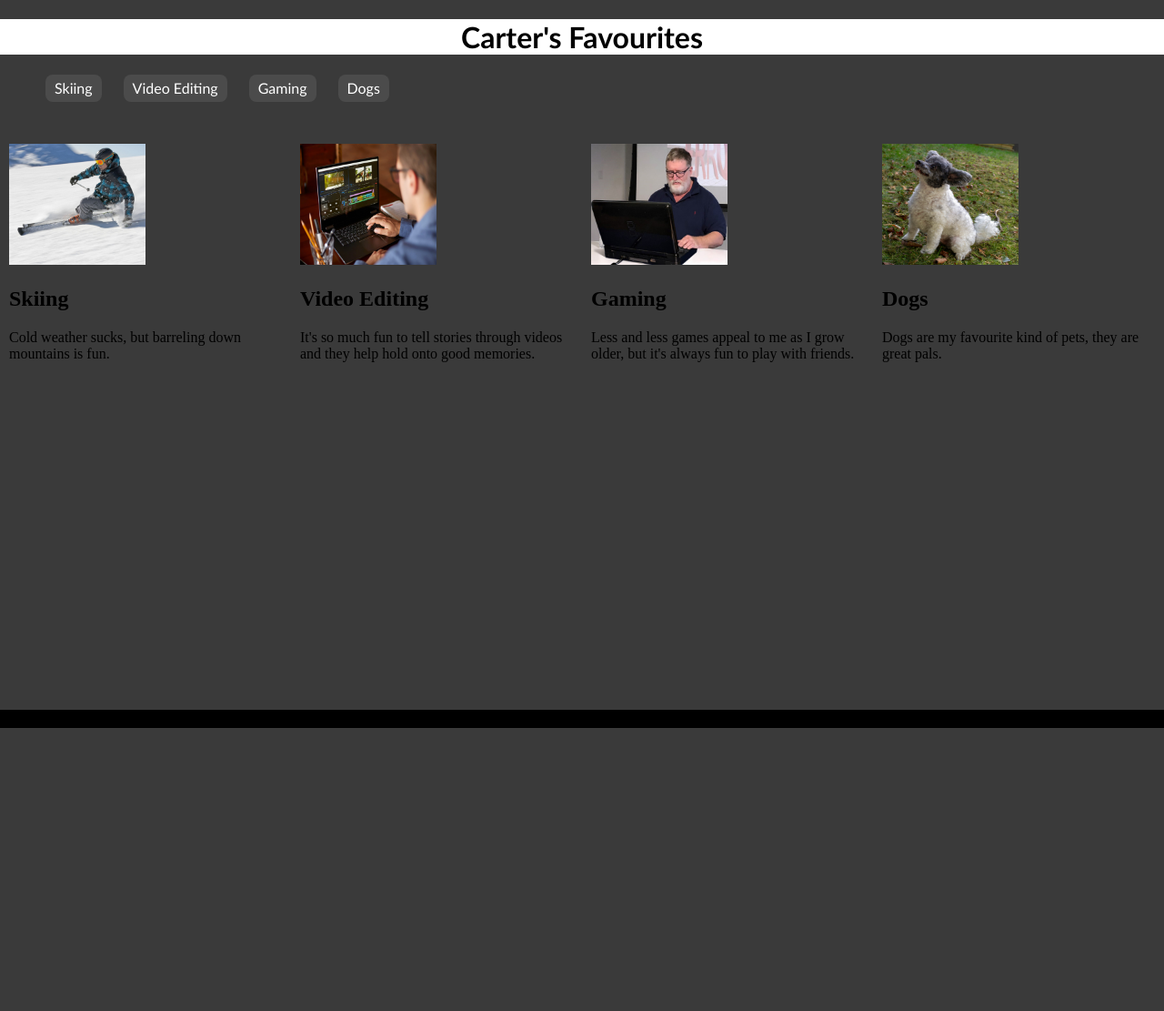
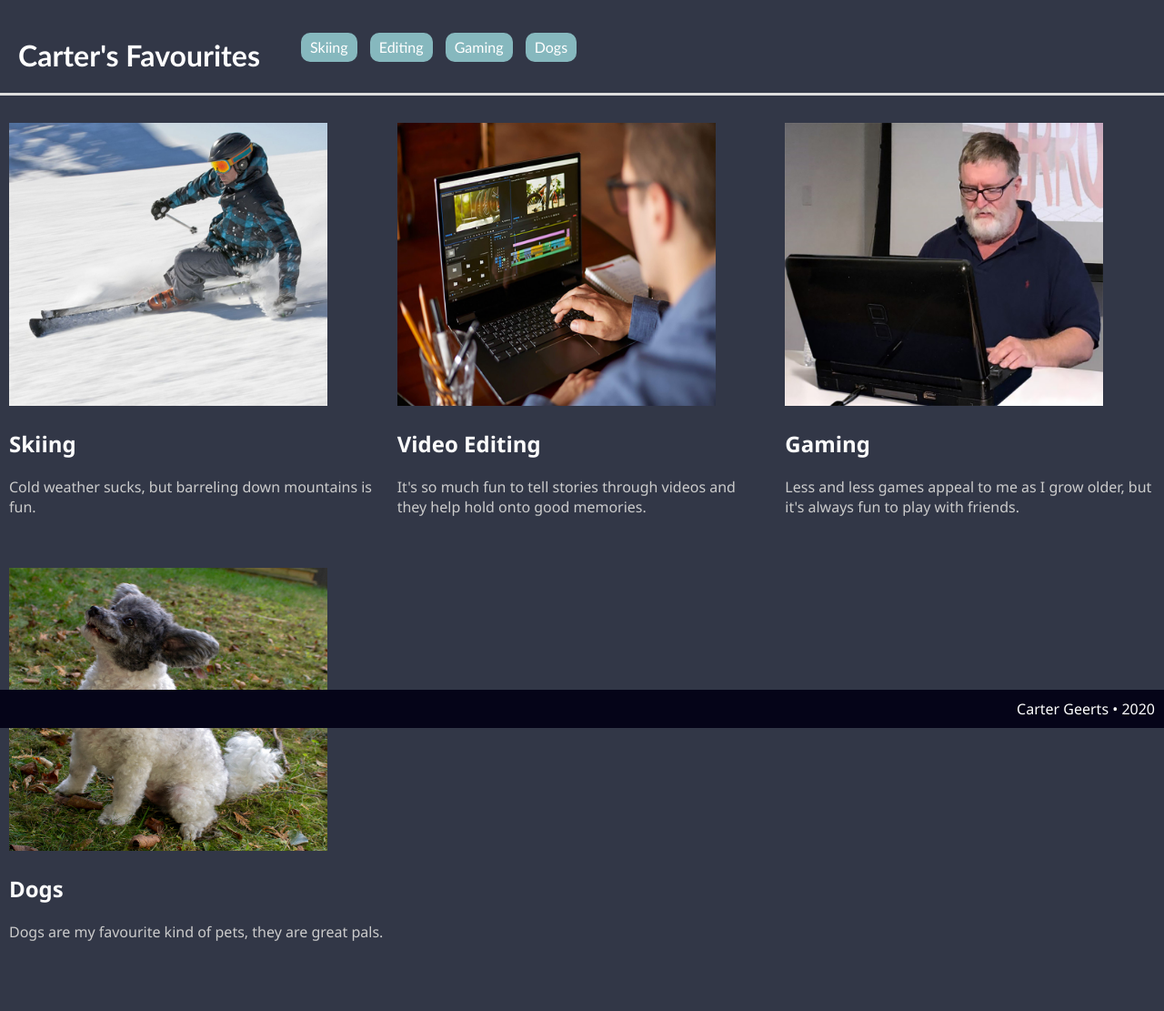
Before and after one commit to cgeerts/A3_FavouriteThings_Geerts_C, a PHP site: page / in a window 1280 px wide. Shown: the whole page at 91% size. Before the commit the page ends 800 px from the top, so only its background shows below. Run offline with PHP 8.4, Linux system fonts and the light colour scheme; data comes from the database, SQL or seed files in the repository.

Commit message:
-styling and lightboxes

```diff
--- a/Geerts_C_A3_FavouriteThings/index.html
+++ b/Geerts_C_A3_FavouriteThings/index.html
@@ -13,6 +13,10 @@
 
 <body>
     <main id="app">
+        <section class="lightbox-con lightbox-con-disabled">
+            <img class="lightbox-image" src="" alt>
+        </section>
+        <header id="mainHeader">
         <h1 class="hidden">Carter's Favourites</h1>
 
         <!-- this is an HTML component -->
@@ -21,11 +25,12 @@
                 <li class="nav-item">
                     <a href="#" id="1">Skiing</a></li>
 
-                <li class="nav-item"><a href="#" id="2">Video Editing</a></li>
+                <li class="nav-item"><a href="#" id="2">Editing</a></li>
                 <li class="nav-item"><a href="#" id="3">Gaming</a></li>
                 <li class="nav-item"><a href="#" id="4">Dogs</a></li>
             </ul>
         </nav>
+    </header>
         <!-- end component -->
 
         <!-- add a users section here -->
@@ -36,9 +41,10 @@
             <p class="user-role"></p> -->
         </section>
         <!-- end users section -->
+
     </main>
 
-    <footer></footer>
+    <footer>Carter Geerts • 2020</footer>
 
     <!-- template files here (these don't render) -->
     <template id="user-template">
@@ -53,6 +59,8 @@
             <p class="user-role"></p> -->
         </div>
     </template>
+
+
     <!-- end templates -->
 
     <!-- script files always go here -->
--- a/Geerts_C_A3_FavouriteThings/js/main.js
+++ b/Geerts_C_A3_FavouriteThings/js/main.js
@@ -9,6 +9,8 @@ import { fetchData, postData } from "./modules/DataMiner.js";
     //     })
     //     .catch((error) => console.log(error));
     // stub * just a place for non-component-specific stuff
+
+    const lightbox = document.querySelector(".lightbox-con")
 
     function popErrorBox(message) {
         alert(message);
@@ -31,6 +33,17 @@ import { fetchData, postData } from "./modules/DataMiner.js";
             // add this new user to the view
             userSection.appendChild(currentUser);
         }
+    }
+
+    function closeLightbox(event) {
+        lightbox.classList.toggle("lightbox-con-disabled")
+    }
+
+    function lightboxEvent(event) {
+        lightbox.classList.toggle("lightbox-con-disabled")
+        console.log(event.target.src)
+
+        lightbox.querySelector('.lightbox-image').src = event.target.src
     }
 
     function retrieveProjectInfo(event) {
@@ -71,7 +84,7 @@ import { fetchData, postData } from "./modules/DataMiner.js";
             userSection.appendChild(currentUser);
 
         }
-            userSection.addEventListener("click", retrieveProjectInfo);
+            userSection.addEventListener("click", lightboxEvent);
     }
 
     // we can add a catch handler to a thenable if things go wrong during our data retrieval attempt
@@ -87,4 +100,6 @@ import { fetchData, postData } from "./modules/DataMiner.js";
         (navButton) => {
             navButton.addEventListener('click', retrieveProjectInfo);
         });
+
+    lightbox.addEventListener("click", closeLightbox)
 })();
--- a/Geerts_C_A3_FavouriteThings/sass/master.scss
+++ b/Geerts_C_A3_FavouriteThings/sass/master.scss
@@ -9,3 +9,4 @@
 @import 'modules/_nav.scss';
 @import 'modules/_users.scss';
 @import 'modules/_footer.scss';
+@import 'modules/_lightbox.scss';
--- a/Geerts_C_A3_FavouriteThings/sass/modules/_footer.scss
+++ b/Geerts_C_A3_FavouriteThings/sass/modules/_footer.scss
@@ -1,11 +1,12 @@
 footer {
     position: fixed;
     bottom: 0;
-    background-color: black;
+    background-color: rgb(5, 4, 24);
     width: 100%;
-    text-align: center;
+    text-align: end;
+    box-sizing: border-box;
 
-    @include addPadding(10px 0);
+    @include addPadding(10px);
 
     color: white;
 }
--- /dev/null
+++ b/Geerts_C_A3_FavouriteThings/sass/modules/_lightbox.scss
@@ -0,0 +1,18 @@
+.lightbox-con {
+    width: 100%;
+    height: 100vh;
+    margin-bottom: -100vh;
+    position: sticky;
+    left: 0;
+    top: 0;
+    display: flex;
+    justify-content: center;
+    align-items: center;
+    flex-direction: row;
+    backdrop-filter: blur(8px);
+}
+
+.lightbox-con-disabled {
+    display: none;
+    pointer-events: none;
+}
--- a/Geerts_C_A3_FavouriteThings/sass/modules/_main.scss
+++ b/Geerts_C_A3_FavouriteThings/sass/modules/_main.scss
@@ -2,15 +2,15 @@
 
 h1 {
     font-family: 'Gill Sans', 'Gill Sans MT', Calibri, 'Trebuchet MS', sans-serif;
-    background-color: rgb(255, 255, 255);
     text-align: center;
+    color: white;
 }
 
 body {
-    font: $main-font;
+    font-family: 'Segoe UI', Tahoma, Geneva, Verdana, sans-serif;
     font-size: $main-font-size;
 
-    background-color: $main-bg-color;
+    background-color: rgb(56, 107, 173);
 
     margin: 0 0 50px 0;
     border: 0;
@@ -42,3 +42,21 @@ body {
 .show-lightbox {
 	display: block;
 }
+
+.Name {
+    color: rgb(252, 252, 252);
+}
+
+.Description {
+    color: rgb(204, 204, 204);
+}
+
+#mainHeader
+{
+    margin-top: 20px;
+    padding-left: 20px;
+	display: flex;
+	flex-direction: row;
+  	justify-content: flex-start;
+    border-bottom: solid 3px #DDD;
+}
--- a/Geerts_C_A3_FavouriteThings/sass/modules/_mediaqueries.scss
+++ b/Geerts_C_A3_FavouriteThings/sass/modules/_mediaqueries.scss
@@ -1,8 +1,17 @@
-@media screen and (min-width: 480px) {
-    // whatever styles you need here
-    body { background-color:purple; }
+@media screen and (min-width: 768px) {
+    body { background-color:rgb(50, 55, 71); }
+    .user { flex: 1; }
+    .user img { max-width: 350px; }
 }
 
-// this is a SASS comment
+@media screen and (min-width: 375px) {
+    body { background-color:rgb(50, 55, 71); }
+    .user { flex: 1; }
+    .user img { max-width: 350px; }
+}
 
-/* css comments work too */
+@media screen and (min-width: 0px) {
+    body { background-color:rgb(50, 55, 71); }
+    .user { flex: 1; }
+    .user img { max-width: 350px; }
+}
--- a/Geerts_C_A3_FavouriteThings/sass/modules/_nav.scss
+++ b/Geerts_C_A3_FavouriteThings/sass/modules/_nav.scss
@@ -2,10 +2,10 @@ nav {
     margin: 0;
 
     .nav-item {
-        display: inline-block; margin: 0 10px;
-        background-color: rgb(75, 75, 75);
+        display: inline-block; margin: 0 5px;
+        background-color: rgb(134, 184, 190);
 
-        @include roundCorners(8px);
+        @include roundCorners(10px);
         @include addPadding(5px 10px);
 
         a {
--- a/Geerts_C_A3_FavouriteThings/sass/modules/_users.scss
+++ b/Geerts_C_A3_FavouriteThings/sass/modules/_users.scss
@@ -14,6 +14,19 @@
 }
 
 @media screen and (min-width: 768px) {
+    body { background-color:rgb(50, 55, 71); }
     .user { flex: 1; }
-    .user img { max-width: 150px; }
+    .user img { max-width: 350px; }
 }
+
+@media screen and (min-width: 375px) {
+    body { background-color:rgb(50, 55, 71); }
+    .user { flex: 1; }
+    .user img { max-width: 350px; }
+}
+
+@media screen and (min-width: 0px) {
+    body { background-color:rgb(50, 55, 71); }
+    .user { flex: 1; }
+    .user img { max-width: 350px; }
+}
--- a/Geerts_C_A3_FavouriteThings/sass/modules/_vars.scss
+++ b/Geerts_C_A3_FavouriteThings/sass/modules/_vars.scss
@@ -1,5 +1,5 @@
 $main-text-color: white;
-$main-bg-color: rgb(58, 58, 58);
+$main-bg-color: rgb(50, 55, 71);
 
 $main-font: 'arial', 'helvetica', sans-serif;
 $main-font-size: 16px;
```
Also changed, not shown: Geerts_C_A3_FavouriteThings/css/master.css (+1 -1 lines), 2 other files.
